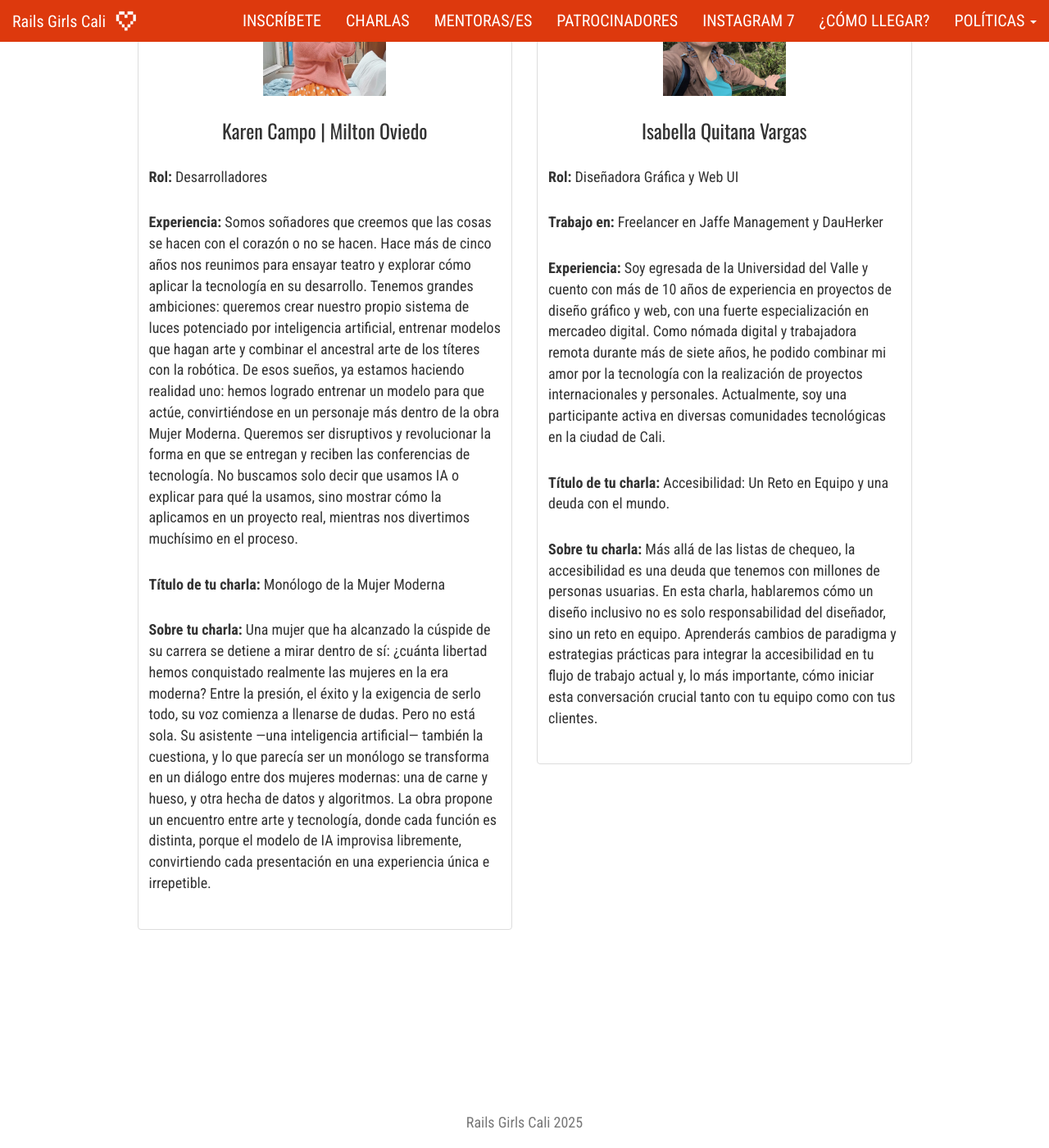
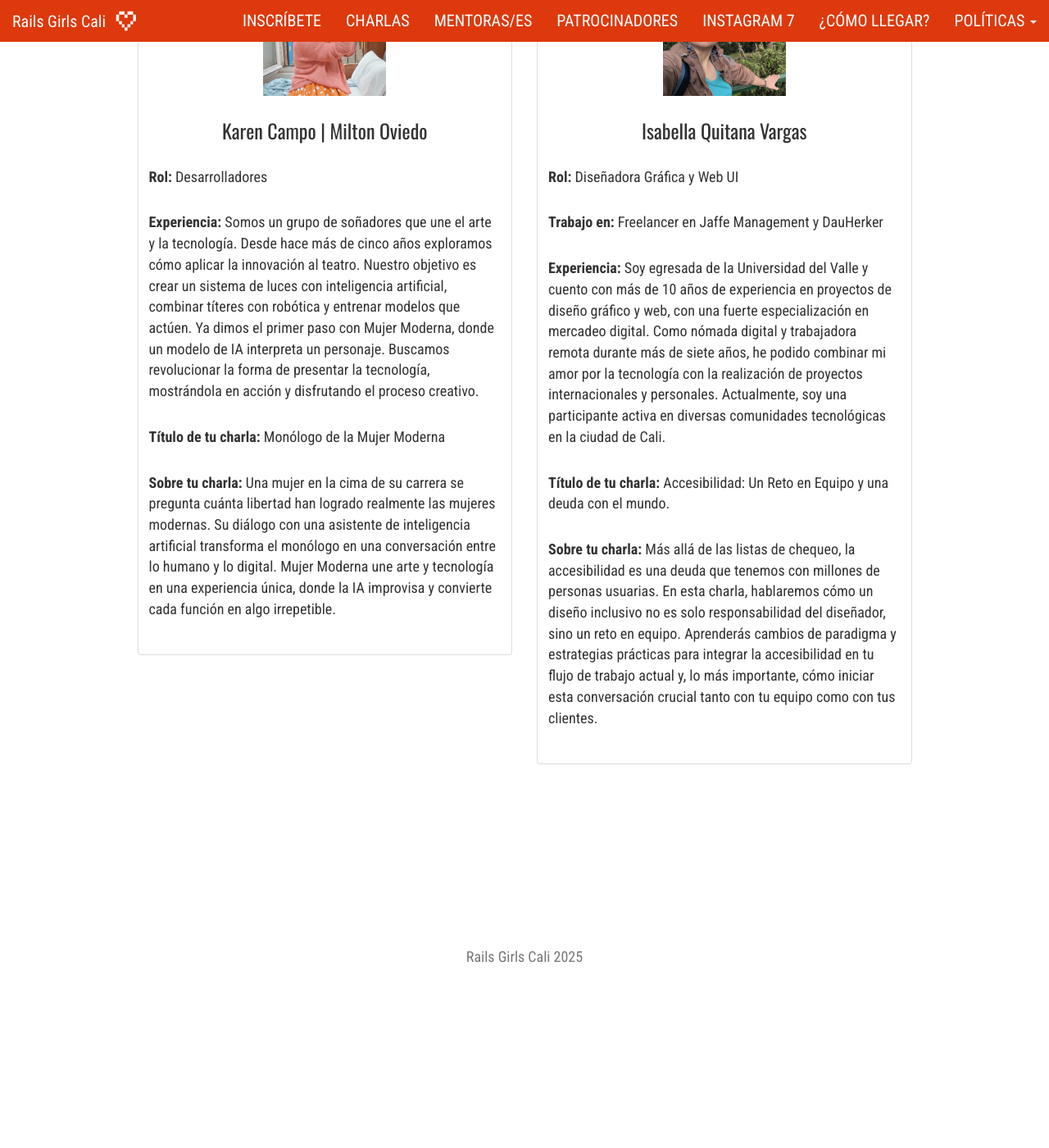
Before and after one commit to railsgirls-cali/railsgirls-cali.github.io, a Jekyll site: the page built from _pages/talks.md, in a window 1280 px wide and 1400 px high, scrolled down 362 px. Shown: the whole window at 82% size. Built offline with Jekyll 4.4.1, drawn with Linux system fonts in a browser that asks for light colours; nearby versions of some CDN libraries; after the commit the page ends 1574 px from its top, so only the background shows below that.

Commit message:
updated Karen's talk

```diff
--- a/_data/talks.yml
+++ b/_data/talks.yml
@@ -2,16 +2,14 @@
   image: /assets/images/speakers/2025/karen.jpeg
   role: Desarrolladores
   experience: >
-    Somos soñadores que creemos que las cosas se hacen con el corazón o no se hacen. Hace más de cinco años nos reunimos para ensayar teatro y explorar cómo aplicar la tecnología en su desarrollo.
-    Tenemos grandes ambiciones: queremos crear nuestro propio sistema de luces potenciado por inteligencia artificial, entrenar modelos que hagan arte y combinar el ancestral arte de los títeres con la robótica.
-    De esos sueños, ya estamos haciendo realidad uno: hemos logrado entrenar un modelo para que actúe, convirtiéndose en un personaje más dentro de la obra Mujer Moderna.
-    Queremos ser disruptivos y revolucionar la forma en que se entregan y reciben las conferencias de tecnología. No buscamos solo decir que usamos IA o explicar para qué la usamos, sino mostrar cómo la aplicamos en un proyecto real, mientras nos divertimos muchísimo en el proceso.
+    Somos un grupo de soñadores que une el arte y la tecnología. Desde hace más de cinco años exploramos cómo aplicar la innovación al teatro. Nuestro objetivo es crear un sistema de luces con inteligencia artificial,
+    combinar títeres con robótica y entrenar modelos que actúen. Ya dimos el primer paso con Mujer Moderna, donde un modelo de IA interpreta un personaje.
+    Buscamos revolucionar la forma de presentar la tecnología, mostrándola en acción y disfrutando el proceso creativo.
   talk_title: >
     Monólogo de la Mujer Moderna
   talk_description: >
-    Una mujer que ha alcanzado la cúspide de su carrera se detiene a mirar dentro de sí: ¿cuánta libertad hemos conquistado realmente las mujeres en la era moderna? Entre la presión, el éxito y la exigencia de serlo todo, su voz comienza a llenarse de dudas.
-    Pero no está sola. Su asistente —una inteligencia artificial— también la cuestiona, y lo que parecía ser un monólogo se transforma en un diálogo entre dos mujeres modernas: una de carne y hueso, y otra hecha de datos y algoritmos.
-    La obra propone un encuentro entre arte y tecnología, donde cada función es distinta, porque el modelo de IA improvisa libremente, convirtiendo cada presentación en una experiencia única e irrepetible.
+    Una mujer en la cima de su carrera se pregunta cuánta libertad han logrado realmente las mujeres modernas. Su diálogo con una asistente de inteligencia artificial
+    transforma el monólogo en una conversación entre lo humano y lo digital. Mujer Moderna une arte y tecnología en una experiencia única, donde la IA improvisa y convierte cada función en algo irrepetible.
 
 - name: Isabella Quitana Vargas
   image: /assets/images/speakers/2025/isabella.jpeg
```
